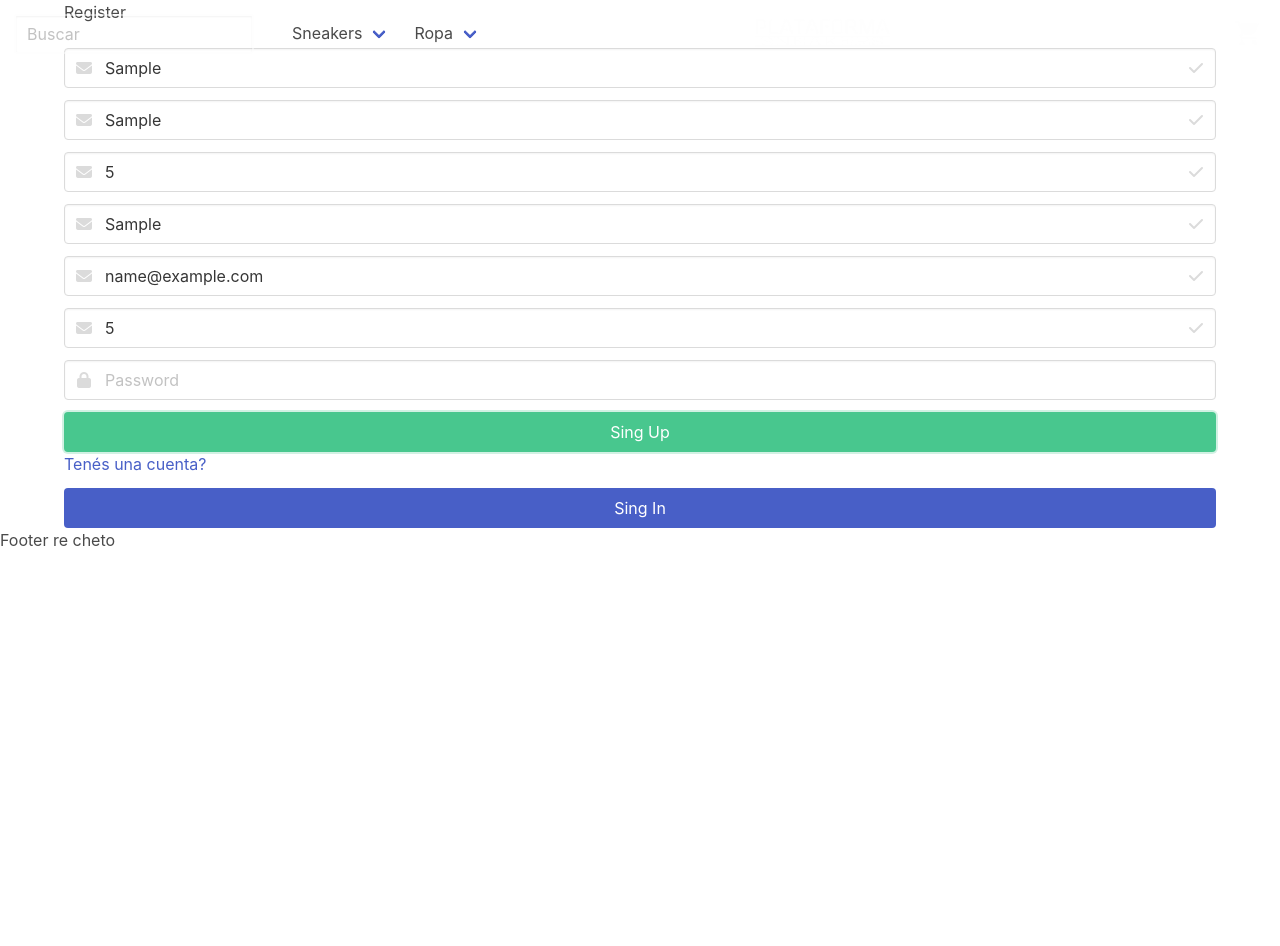
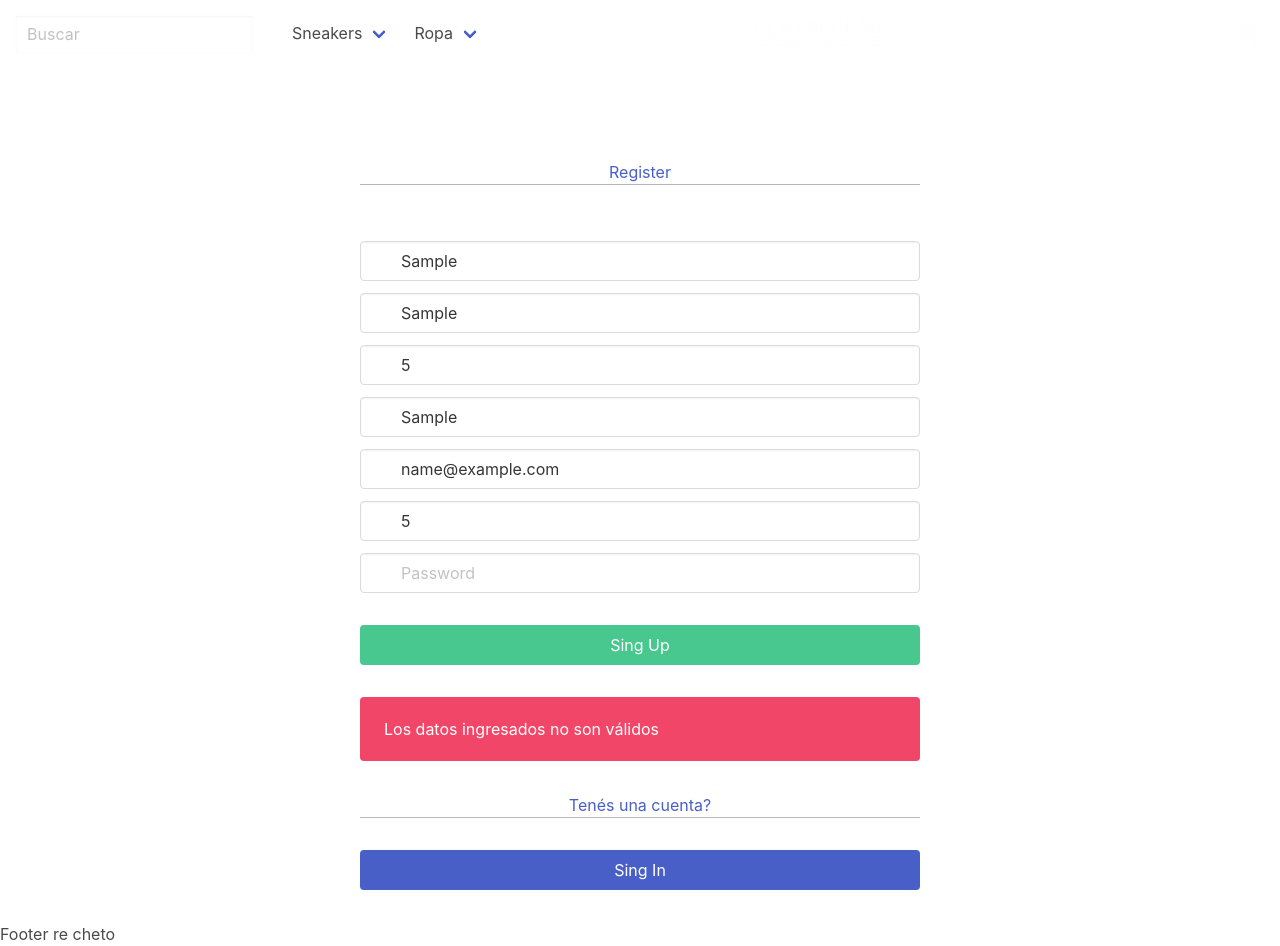
Before and after one commit to m2m4r/e-commercer, a React (Create React App) app: page /register in a window 1280 px wide. Both pictures are taken after typing "Sample", "Sample", "5", "Sample", "name@example.com", "5" into the empty fields and a click on the input "Sing Up". Before the commit the page ends 800 px from the top, so only its background shows below. Built offline with nearby package versions, Linux system fonts and the light colour scheme; no server answers.

Commit message:
redux-login-register

```diff
--- a/Api/server.js
+++ b/Api/server.js
@@ -79,7 +79,7 @@ app.get("/", function (req, res, next) {
 const PORT = process.env.PORT || 3001;
 
 db.sync({ force: false}).then(() => {
-  app.listen(PORT, () => {
+  app.listen(3001, () => {
     console.log("Escuchando en el puerto ", PORT);
   });
 });
--- a/package.json
+++ b/package.json
@@ -15,7 +15,6 @@
     "cors": "^2.8.5",
     "express": "^4.17.3",
     "express-session": "^1.17.2",
-    "nodemon": "^2.0.15",
     "passport": "^0.5.2",
     "passport-local": "^1.0.0",
     "pg": "^8.7.3",
@@ -48,7 +47,7 @@
   },
   "devDependencies": {
     "concurrently": "^6.2.1",
-    "nodemon": "^2.0.12"
+    "nodemon": "^2.0.15"
   },
   "browserslist": {
     "production": [
--- a/public/index.html
+++ b/public/index.html
@@ -24,10 +24,6 @@
       work correctly both with client-side routing and a non-root public URL.
       Learn how to configure a non-root public URL by running `npm run build`.
     -->
-    <script
-      src="https://kit.fontawesome.com/8f41f1562c.js"
-      crossorigin="anonymous"
-    ></script>
     <title>Plataforma Sneakers</title>
   </head>
   <body>
--- a/src/App.js
+++ b/src/App.js
@@ -3,13 +3,21 @@ import { useEffect } from "react";
 import Navbar from "./componets/Navbar";
 import Register from "./componets/Register";
 import Login from "./componets/Login";
-import { effectLogin } from "./states/usario";
 import Home from "./componets/Home";
+import { useDispatch } from "react-redux";
+import axios from "axios";
+
+import { setUser } from "./states/usario";
 
 /* Renderizado condicional, admin y carrito si no hay un User loggeado */
 
 function App() {
-  useEffect(effectLogin(), []);
+  const dispatch=useDispatch()
+  useEffect(()=>{
+    axios.get("/api/users/me")
+    .then((res)=>dispatch(setUser(res.data)))
+    .catch(err=>console.log(err))
+  }, []);
   return (
     <div className="App">
       <Navbar />
--- /dev/null
+++ b/src/commons/ErrorMessage.jsx
@@ -0,0 +1,6 @@
+const ErrorMessage = function(){
+    return (
+        <div class="notification is-danger">Los datos ingresados no son válidos</div>
+    )
+}
+export default ErrorMessage
--- /dev/null
+++ b/src/commons/Loading.jsx
@@ -0,0 +1,6 @@
+const Loading = ({clase})=>{
+    return (
+        <button class={clase}>Loading</button>
+    )
+}
+export default Loading
--- /dev/null
+++ b/src/commons/SubmitBtn.jsx
@@ -0,0 +1,11 @@
+const SubmitBtn = ({clase , valor})=>{
+    return (
+        <input
+            id="margen"
+            type="submit"
+            className={clase}
+            value={valor}
+        />
+    )
+}
+export default SubmitBtn
--- a/src/componets/Login.jsx
+++ b/src/componets/Login.jsx
@@ -1,46 +1,50 @@
 import React from "react";
 import axios from "axios";
+import "../styles/form.css";
 import { useNavigate } from "react-router";
 import { useDispatch } from "react-redux";
+import { useState } from "react";
+import ErrorMessage from "../commons/ErrorMessage";
 
 import useInput from "../hook/useInput";
 import { setUser, sendLogin } from "../states/usario";
+import SubmitBtn from "../commons/SubmitBtn";
+import Loading from "../commons/Loading";
 
 //importar setUser de redux
 const Login = function () {
   //setUser
+  const [boton , setBoton] = useState(<SubmitBtn clase="button is-success is-fullwidth" valor="Sing In"/>)
+  const [error , setError] = useState(<></>)
   const navigate = useNavigate();
   const email = useInput();
   const pass = useInput();
   const dispatch = useDispatch();
 
-  // const handleLogin = (e) => {
-  //     console.log("hasta acá funciona")
-  //     e.preventDefault();
-  //     axios
-  //         .post("/api/login", { //consultar ruta al back team
-  //         email: email.value,
-  //         password: pass.value
-  //         })
-  //         .then((res) => { dispatch(setUser(res.data))// setear el usuario redux---luego para pedir user en otros comp, usamos useSelector
-  //         navigate("/")}) //definir a donde redirecciona
-  //         .catch(err=>console.log(err))
-  // };
   const handleLogin = (e) => {
     e.preventDefault();
+    setBoton(<Loading clase="button is-primary is-loading is-fullwidth"/>)
     dispatch(sendLogin(email, pass))
       .then((res) => {
         console.log(res);
         navigate("/home");
       })
-      .catch((err) => console.log(err));
+      .catch((err) => {console.log(err)
+        setBoton(<SubmitBtn clase="button is-success is-fullwidth" valor="Sing In"/>)
+        setError(<ErrorMessage/>)
+      }
+      );
   };
   const register = () => {
     navigate("/register");
   };
   return (
     <form id="login" class="container" onSubmit={handleLogin}>
-      <h3>Login</h3>
+      <div id="margen" class="field">
+        <p id="borderText" class="control">
+          <a>Login</a>
+        </p>
+      </div>
       <br />
       <div class="field">
         <p class="control has-icons-left has-icons-right">
@@ -66,12 +70,8 @@ const Login = function () {
           </span>
         </p>
       </div>
-      <input
-        id="margen"
-        type="submit"
-        class="button is-success is-fullwidth"
-        value="Sing In"
-      />
+      {boton}
+      {error}
       <div id="margen" class="field">
         <p id="borderText" class="control">
           <a>No estas registrado?</a>
--- a/src/componets/Register.jsx
+++ b/src/componets/Register.jsx
@@ -1,7 +1,16 @@
 import useInput from "../hook/useInput";
 import axios from "axios";
 import { useNavigate } from "react-router";
+import "../styles/form.css";
+import { useState } from "react";
+import SubmitBtn from "../commons/SubmitBtn";
+import Loading from "../commons/Loading";
+
+import ErrorMessage from "../commons/ErrorMessage";
+
 const Register = () => {
+  const [boton , setBoton] = useState(<SubmitBtn clase="button is-success is-fullwidth" valor="Sing Up"/>)
+  const [error , setError] = useState(<></>)
   const navigate = useNavigate();
   const firstName = useInput();
   const lastName = useInput();
@@ -13,8 +22,7 @@ const Register = () => {
 
   const handleSubmit = (e) => {
     e.preventDefault();
-    axios
-      .post("/api/users/register", {
+    let userObject={
       nombre: firstName.value,
       apellido: lastName.value,
       documento: dni.value,
@@ -22,19 +30,28 @@ const Register = () => {
       email: email.value,
       telefono: telefono.value,
       contraseña: pass.value,
-      })
+    }
+    setBoton(<Loading clase="button is-primary is-loading is-fullwidth"/>)
+    axios
+      .post("/api/users/register", userObject)
       .then((res) => {
         console.log(res);
         navigate("../login", { replace: true });
       })
-      .catch((err) => console.log(err));
+      .catch((err) => {console.log(err)
+      setBoton(<SubmitBtn clase="button is-success is-fullwidth" valor="Sing Up"/>)
+      setError(<ErrorMessage/>)});
   };
   const login = () => {
     navigate("/login");
   };
   return (
     <form id="login" className="container" onSubmit={handleSubmit}>
-      <h3>Register</h3>
+      <div id="margen" class="field">
+        <p id="borderText" class="control">
+          <a>Register</a>
+        </p>
+      </div>
       <br />
       <div className="field">
         <p className="control has-icons-left has-icons-right">
@@ -140,12 +157,8 @@ const Register = () => {
           </span>
         </p>
       </div>
-      <input
-        id="margen"
-        type="submit"
-        className="button is-success is-fullwidth"
-        value="Sing Up"
-      />
+      {boton}
+      {error}
       <div id="margen" className="field">
         <p id="borderText" className="control">
           <a>Tenés una cuenta?</a>
--- a/src/states/usario.js
+++ b/src/states/usario.js
@@ -7,17 +7,16 @@ const userReducer = createReducer([], {
 });
 
 export const sendLogin = (email,pass)=> (dispatch)=>{
-  // console.log("funca")
-  // console.log(email)
-  // console.log(pass)
-  return axios.post("/api/users/login", { //consultar ruta al back team
+  console.log("funca")
+  console.log(email)
+  console.log(pass)
+  return axios
+  .post("/api/users/login", {
     email: email.value,
-    password: pass.value
-  }).then((res) =>{ dispatch(setUser(res.data))
-  return res.data})// setear el usuario redux---luego para pedir user en otros comp, usamos useSelector
-}
-export const effectLogin = ()=> (dispatch)=>{
-  return axios.get(`api/me`).then((res) =>{ dispatch(setUser(res.data))
+    contraseña: pass.value
+  }).then((res) =>{
+    console.log(res.data)
+    dispatch(setUser(res.data))
   return res.data})// setear el usuario redux---luego para pedir user en otros comp, usamos useSelector
 }
 
```
Also changed, not shown: src/styles/form.css (renamed from public/styles.css), 1 other file (tests, documents, lock files or other folders). Lines whose indentation alone changed are shown as unchanged.
